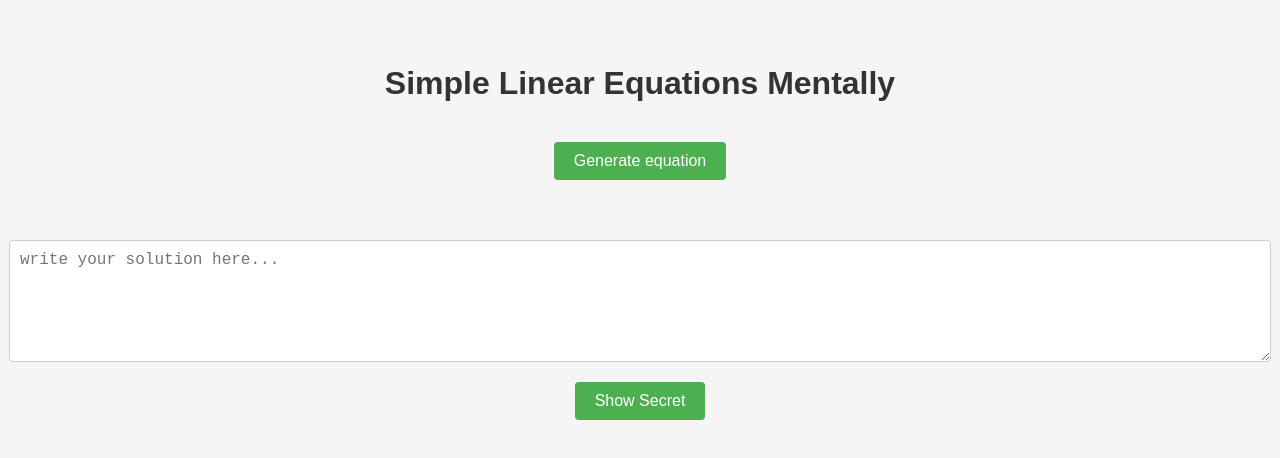
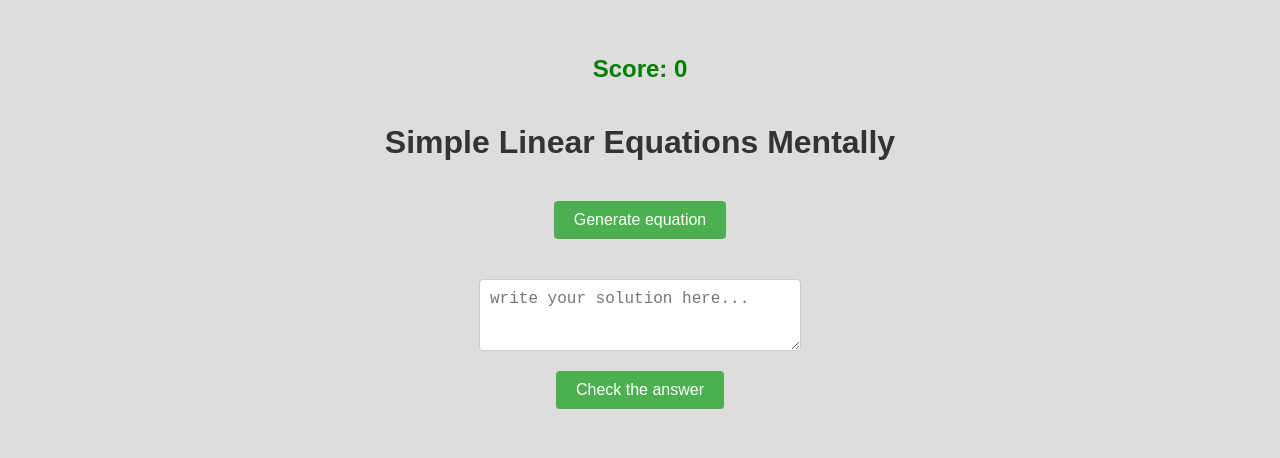
Before and after one commit to JOWISSA/Simple-Linear-Equations-Mentally, a React (Create React App) app: page / in a window 1280 px wide. Shown: the part 178-636 px from the top of the page. Built offline with nearby package versions, Linux system fonts and the light colour scheme; the HTML template or start-up script is replaced by a standard one.

Commit message:
add score, add checkAnswer, upd style

```diff
--- a/src/App.css
+++ b/src/App.css
@@ -1,6 +1,6 @@
 body {
   font-family: Arial, sans-serif;
-  background-color: #f5f5f5;
+  background-color: #dedcdc;
   margin: 0;
   padding: 0;
 }
@@ -12,6 +12,21 @@ body {
   justify-content: center;
   min-height: 100vh;
   padding: 20px;
+}
+
+.score {
+  font-size: 24px;
+  font-weight: bold;
+  color: #333;
+  margin-bottom: 20px;
+}
+
+.positive, .win-message{
+  color: green;
+}
+
+.negative {
+  color: red;
 }
 
 h1 {
@@ -44,16 +59,16 @@ button:hover {
 }
 
 .secret {
+  margin-top: 20px;
   font-size: 1rem;
   color: #333;
 }
 
 textarea {
-  width: 100%;
-  height: 100px;
+  width: 300px;
+  height: 50px;
   padding: 10px;
   font-size: 1rem;
-  margin-top: 20px;
   border: 1px solid #ccc;
   border-radius: 4px;
   resize: vertical;
--- a/src/App.js
+++ b/src/App.js
@@ -1,125 +1,66 @@
 import React, { useState } from 'react';
 import './App.css';
 
-const randomValue = (value) => {
-  return (Math.ceil(Math.random() * value)) * ((-1) ** (Math.ceil(Math.random() * 4)));
-};
-
-const randomAbsolute = (value) => {
-  return Math.floor(Math.random() * value);
-};
-
-const randomEquationsLvl1 = () => {
-  const variableNames = ['x', 'y', 't', 'z', 'n', 'm', 'a', 'b'];
-  const variable = variableNames[randomAbsolute(variableNames.length)];
-  const secret = randomValue(25); // maximum number limit [-25; 25]
-  const multiplyOrDivide = randomAbsolute(2);
-  const factor = randomValue(15);
-  const addOrSubtract = randomAbsolute(2);
-  const freeValue = randomValue(30);
-  let total = 0;
-  let equations = '';
-
-  if (multiplyOrDivide) {
-    if (addOrSubtract) {
-      total = secret * factor + freeValue;
-
-      if (freeValue >= 0) {
-        equations = `${factor}${variable} ${(freeValue) ? `+ ${freeValue} ` : ''}= ${total}`;
-      } else {
-        equations = `${factor}${variable} + (${freeValue}) = ${total}`;
-      }
-    } else {
-      total = secret * factor - freeValue;
-
-      if (freeValue >= 0) {
-        equations = `${factor}${variable} ${(freeValue) ? `- ${freeValue} ` : ''}= ${total}`;
-      } else {
-        equations = `${factor}${variable} - (${freeValue}) = ${total}`;
-      }
-    }
-  } else {
-    if (addOrSubtract) {
-      total = (freeValue * factor + secret) / factor;
-
-      if (Number.isInteger(total)) {
-        if (freeValue >= 0) {
-          equations = `${(factor > 0) ? `${variable} / ${factor}`: `${variable} / (${factor})`} `
-            + `${(freeValue) ? `+ ${freeValue} ` : ''}= ${total}`;
-        } else {
-          equations = `${(factor > 0) ? `${variable} / ${factor}`: `${variable} / (${factor})`} `
-            + `+ (${freeValue}) = ${total}`;
-        }
-
-      } else {
-        if (freeValue >= 0) {
-          equations = `${(factor > 0) ? `${variable} / ${factor}`: `${variable} / (${factor})`} `
-            + `${(freeValue) ? `+ ${freeValue} ` : ''}= ${freeValue * factor + secret} / ${factor}`;
-        } else {
-          equations = `${(factor > 0) ? `${variable} / ${factor}`: `${variable} / (${factor})`} `
-            + `+ (${freeValue}) = ${freeValue * factor + secret} / ${factor}`;
-        }
-
-      }
-
-    } else {
-      total = (freeValue * factor - secret) / factor;
-
-      if (Number.isInteger(total)) {
-        if (freeValue >= 0) {
-          equations = `${(factor > 0) ? `${variable} / ${factor}`: `${variable} / (${factor})`} `
-            + `${(freeValue) ? `- ${freeValue} ` : ''}= ${total}`;
-        } else {
-          equations = `${(factor > 0) ? `${variable} / ${factor}`: `${variable} / (${factor})`} `
-            + `- (${freeValue}) = ${total}`;
-        }
-
-      } else {
-        if (freeValue >= 0) {
-          equations = `${(factor > 0) ? `${variable} / ${factor}`: `${variable} / (${factor})`} `
-            + `${(freeValue) ? `- ${freeValue} ` : ''}= ${freeValue * factor + secret} / ${factor}`;
-        } else {
-          equations = `${(factor > 0) ? `${variable} / ${factor}`: `${variable} / (${factor})`} `
-            + `- (${freeValue}) = ${freeValue * factor + secret} / ${factor}`;
-        }
-
-      }
-    }
-  }
-
-  return { equations, secret};
-};
-
+import randomEquationsLvl1 from './components/EquationGenerator';
+import ScoreCounter from './components/ScoreCounter';
 
 const App = () => {
   const [equation, setEquation] = useState('');
   const [secret, setSecret] = useState('');
   const [showSecret, setShowSecret] = useState(false);
+  const [inputValue, setInputValue] = useState('');
+  const [score, setScore] = useState(0);
 
   const generateEquation = () => {
     const { equations, secret } = randomEquationsLvl1();
     setEquation(equations);
     setSecret(secret);
     setShowSecret(false);
+    setInputValue('');
   };
+
+  const handleInputChange = (e) => {
+    setInputValue(e.target.value);
+  };
+
+  const checkAnswer = () => {
+    if (inputValue.trim() === secret.toString()) {
+      setShowSecret('win');
+      setScore(score + 1);
+    } else {
+      setShowSecret(secret);
+      setScore(score - 1);
+    }
+  };
+
 
   return (
     <div className="App">
+      <ScoreCounter score={score} />
       <h1>Simple Linear Equations Mentally</h1>
       <button onClick={generateEquation}>Generate equation</button>
       <div className="equation">{equation}</div>
       <textarea
         rows="4"
-        cols="50"
+        cols="5"
         placeholder="write your solution here..."
+        value={inputValue}
+        onChange={handleInputChange}
       />
-      <button onClick={() => setShowSecret(true)}>
-        Show Secret
+      <button onClick={checkAnswer}>
+        Сheck the answer
       </button>
-      {showSecret && <div className="secret">Secret meaning: {secret}</div>}
+      {showSecret === 'win'
+        ? (
+        <div className="win-message">YOU WIN!</div>
+        )
+        : showSecret && (
+        <div className="secret"> Answer is: {showSecret}</div>
+        )
+      }
+
     </div>
   );
 };
 
-
 export default App;
--- /dev/null
+++ b/src/components/EquationGenerator.js
@@ -0,0 +1,92 @@
+import React from "react";
+
+const randomValue = (value) => {
+  return (Math.ceil(Math.random() * value)) * ((-1) ** (Math.ceil(Math.random() * 4)));
+};
+
+const randomAbsolute = (value) => {
+  return Math.floor(Math.random() * value);
+};
+
+const randomEquationsLvl1 = () => {
+  const variableNames = ['x', 'y', 't', 'z', 'n', 'm', 'a', 'b'];
+  const variable = variableNames[randomAbsolute(variableNames.length)];
+  const secret = randomValue(25); // maximum number limit [-25; 25]
+  const multiplyOrDivide = randomAbsolute(2);
+  const factor = randomValue(15);
+  const addOrSubtract = randomAbsolute(2);
+  const freeValue = randomValue(30);
+  let total = 0;
+  let equations = '';
+
+  if (multiplyOrDivide) {
+    if (addOrSubtract) {
+      total = secret * factor + freeValue;
+
+      if (freeValue >= 0) {
+        equations = `${factor}${variable} ${(freeValue) ? `+ ${freeValue} ` : ''}= ${total}`;
+      } else {
+        equations = `${factor}${variable} + (${freeValue}) = ${total}`;
+      }
+    } else {
+      total = secret * factor - freeValue;
+
+      if (freeValue >= 0) {
+        equations = `${factor}${variable} ${(freeValue) ? `- ${freeValue} ` : ''}= ${total}`;
+      } else {
+        equations = `${factor}${variable} - (${freeValue}) = ${total}`;
+      }
+    }
+  } else {
+    if (addOrSubtract) {
+      total = (freeValue * factor + secret) / factor;
+
+      if (Number.isInteger(total)) {
+        if (freeValue >= 0) {
+          equations = `${(factor > 0) ? `${variable} / ${factor}`: `${variable} / (${factor})`} `
+            + `${(freeValue) ? `+ ${freeValue} ` : ''}= ${total}`;
+        } else {
+          equations = `${(factor > 0) ? `${variable} / ${factor}`: `${variable} / (${factor})`} `
+            + `+ (${freeValue}) = ${total}`;
+        }
+
+      } else {
+        if (freeValue >= 0) {
+          equations = `${(factor > 0) ? `${variable} / ${factor}`: `${variable} / (${factor})`} `
+            + `${(freeValue) ? `+ ${freeValue} ` : ''}= ${freeValue * factor + secret} / ${factor}`;
+        } else {
+          equations = `${(factor > 0) ? `${variable} / ${factor}`: `${variable} / (${factor})`} `
+            + `+ (${freeValue}) = ${freeValue * factor + secret} / ${factor}`;
+        }
+
+      }
+
+    } else {
+      total = ( secret - freeValue * factor) / factor;
+
+      if (Number.isInteger(total)) {
+        if (freeValue >= 0) {
+          equations = `${(factor > 0) ? `${variable} / ${factor}`: `${variable} / (${factor})`} `
+            + `${(freeValue) ? `- ${freeValue} ` : ''}= ${total}`;
+        } else {
+          equations = `${(factor > 0) ? `${variable} / ${factor}`: `${variable} / (${factor})`} `
+            + `- (${freeValue}) = ${total}`;
+        }
+
+      } else {
+        if (freeValue >= 0) {
+          equations = `${(factor > 0) ? `${variable} / ${factor}`: `${variable} / (${factor})`} `
+            + `${(freeValue) ? `- ${freeValue} ` : ''}= ${freeValue * factor + secret} / ${factor}`;
+        } else {
+          equations = `${(factor > 0) ? `${variable} / ${factor}`: `${variable} / (${factor})`} `
+            + `- (${freeValue}) = ${freeValue * factor + secret} / ${factor}`;
+        }
+
+      }
+    }
+  }
+
+  return { equations, secret};
+};
+
+export default randomEquationsLvl1
--- /dev/null
+++ b/src/components/ScoreCounter.js
@@ -0,0 +1,9 @@
+import React from 'react';
+
+const ScoreCounter = ({ score }) => {
+  const scoreClassName = score >= 0 ? 'positive' : 'negative';
+
+  return <div className={`score ${scoreClassName}`}>Score: {score}</div>;
+};
+
+export default ScoreCounter;
```
Also changed, not shown: 1 other file (tests, documents, lock files or other folders).
